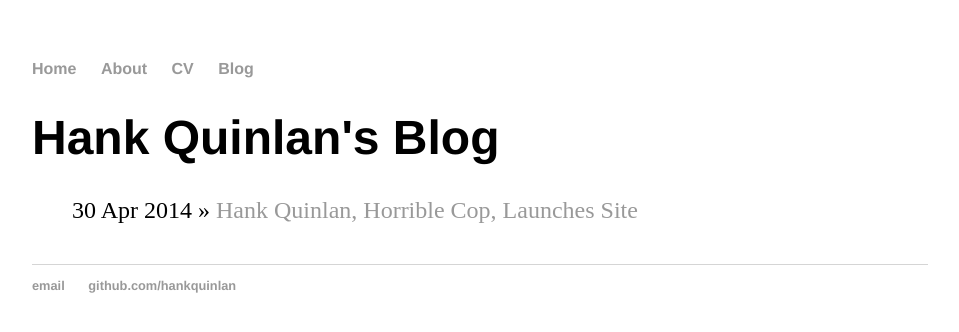
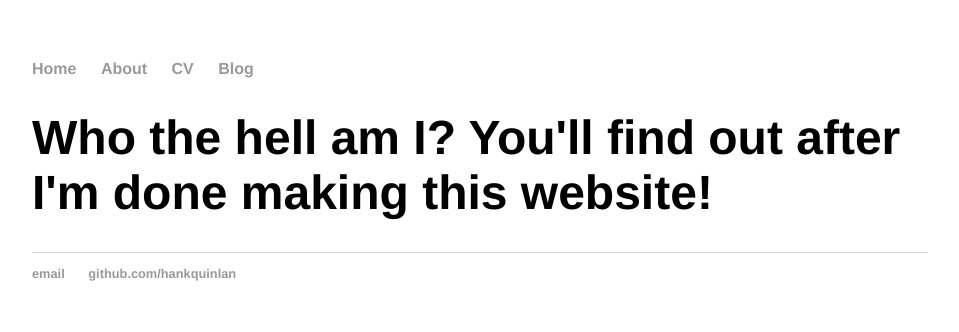
Before and after one commit to Calculasians/calculasians.github.io, a Jekyll site: the page built from about/index.html, in a window 1280 px wide. Shown: the top 332 px of the page, without its empty margins (160-1119 px from the left). Built offline with Jekyll 4.4.1, drawn with Linux system fonts in a browser that asks for light colours.

Commit message:
Update index.html

```diff
--- a/about/index.html
+++ b/about/index.html
@@ -2,10 +2,7 @@
 layout: default
 title: Hank Quinlan's Blog
 ---
-<h1>{{ page.title }}</h1>
-	<ul class="posts">
+<div>
+	<h1>Who the hell am I? You'll find out after I'm done making this website!</h1>
 
-	  {% for post in site.posts %}
-	    <li><span>{{ post.date | date_to_string }}</span> » <a href="{{ post.url }}" title="{{ post.title }}">{{ post.title }}</a></li>
-	  {% endfor %}
-	</ul>
+</div>
```
